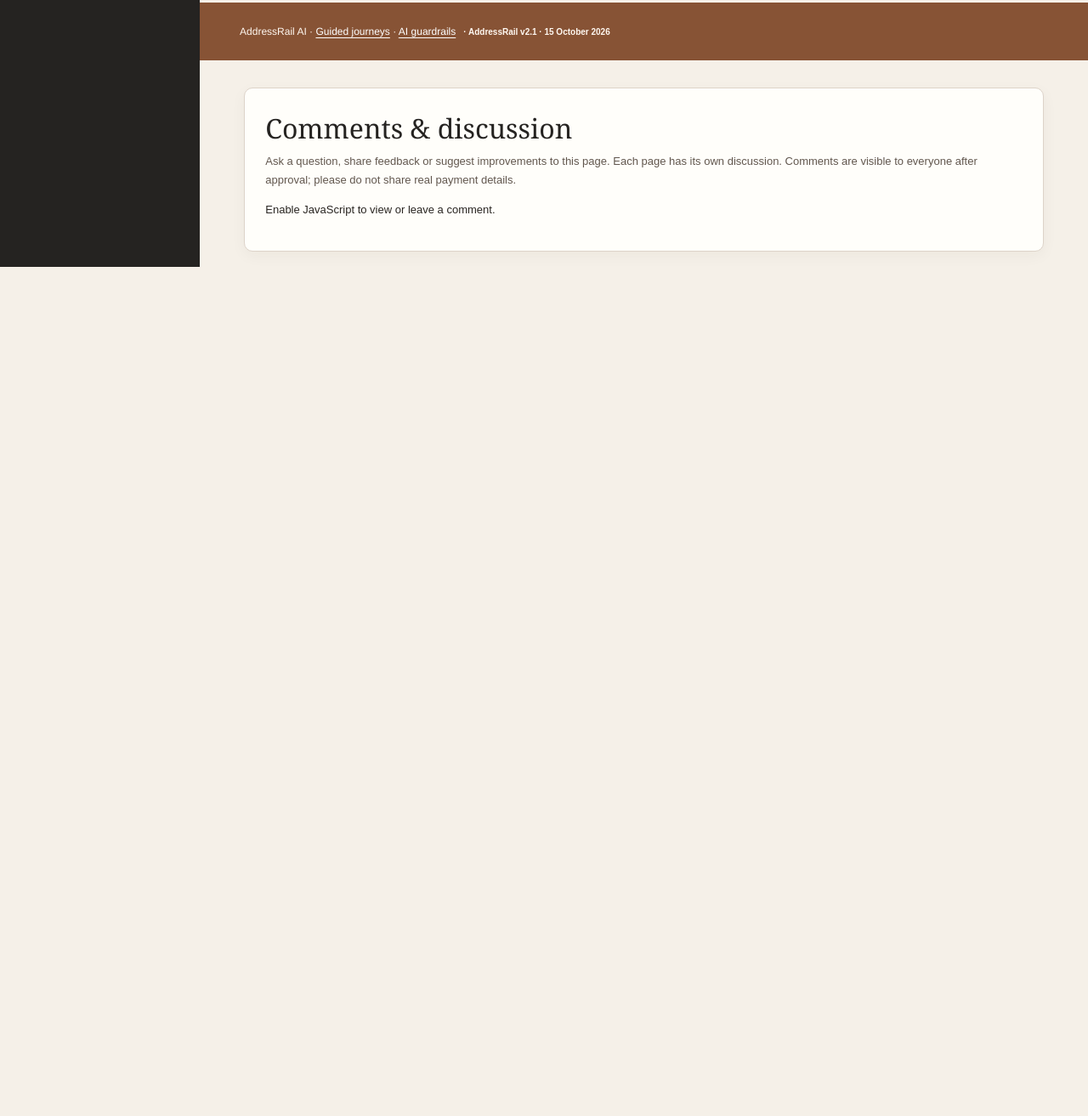
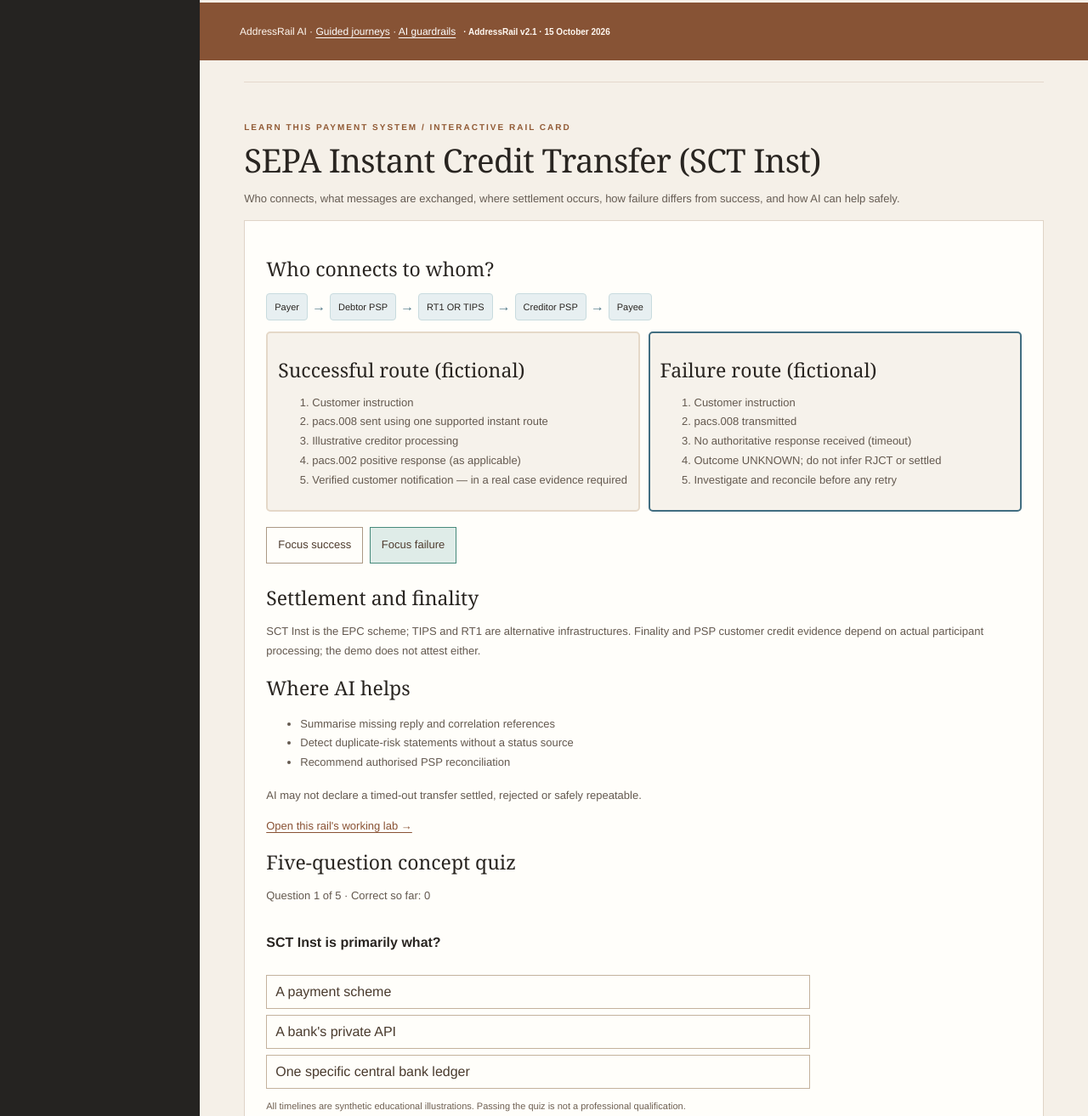
Before and after one commit to DhanapalKulanthaivel23/addressrail-ai, a plain HTML site: page web/studio/sct-inst/index.html in a window 1280 px wide. Shown: the part 2829-4142 px from the top of the page at 85% size. Before the commit the page ends 3143 px from the top, so only its background shows below. Drawn offline with Linux system fonts and the light colour scheme.

Commit message:
Add consistent SCT Inst, SCT and CHAPS rail cards with success/failure comparison and 5-question quizzes

```diff
--- /dev/null
+++ b/web/studio/rail-card-ui.mjs
@@ -0,0 +1,46 @@
+import {getCard,gradeCard} from "./rail-card.mjs";
+const id=document.querySelector("[data-rail-card]")?.dataset.railCard;
+if(id){
+ const card=getCard(id),el=(tag,text)=>{const x=document.createElement(tag);if(text!==undefined)x.textContent=String(text);return x};
+ const root=document.querySelector("[data-rail-card]");
+ const title=root.querySelector(".ar-card-title");title.textContent=card.title;
+ const actors=root.querySelector(".ar-card-actors");actors.replaceChildren();
+ card.actors.forEach((p,i)=>{actors.append(el("span",p));if(i<card.actors.length-1)actors.append(el("b","→"))});
+ const success=root.querySelector(".ar-card-success"),failure=root.querySelector(".ar-card-failure");
+ for(const item of card.messageSuccess)success.append(el("li",item));
+ for(const item of card.messageFailure)failure.append(el("li",item));
+ root.querySelector(".ar-card-settlement").textContent=card.settlement;
+ const ai=root.querySelector(".ar-card-ai");for(const item of card.ai)ai.append(el("li",item));
+ root.querySelector(".ar-card-caution").textContent=card.caution;
+ root.querySelector(".ar-card-lab").href=card.link;
+ const buttons=[...root.querySelectorAll("[data-outcome]")];
+ function focus(which){
+  for(const btn of buttons)btn.setAttribute("aria-pressed",String(btn.dataset.outcome===which));
+  success.closest("article").classList.toggle("ar-emphasis",which==="success");
+  failure.closest("article").classList.toggle("ar-emphasis",which==="failure");
+ }
+ for(const btn of buttons)btn.addEventListener("click",()=>focus(btn.dataset.outcome));
+ focus("failure");
+ const quiz=root.querySelector(".ar-card-quiz");let answered=0,correct=0;
+ const state=root.querySelector(".ar-card-score");
+ function drawQuestion(){
+  quiz.replaceChildren();
+  if(answered>=card.quizzes.length){state.textContent="Quiz complete: "+correct+" of 5 correct. You can retake it.";
+   const reset=el("button","Retake five-question quiz");reset.type="button";
+   reset.addEventListener("click",()=>{answered=0;correct=0;drawQuestion()});quiz.append(reset);return;}
+  const question=card.quizzes[answered];state.textContent="Question "+(answered+1)+" of 5 · Correct so far: "+correct;
+  quiz.append(el("h4",question.question));
+  for(let i=0;i<question.answers.length;i++){
+   const b=el("button",question.answers[i]);b.type="button";
+   b.addEventListener("click",()=>{
+    const result=gradeCard(id,answered,i);if(result.correct)correct++;
+    const response=el("p",(result.correct?"Correct. ":"Not quite. ")+result.explanation);
+    for(const child of quiz.querySelectorAll("button"))child.disabled=true;
+    quiz.append(response);
+    const next=el("button",answered===4?"See score →":"Next question →");
+    next.type="button";next.addEventListener("click",()=>{answered++;drawQuestion()});quiz.append(next);
+   });quiz.append(b);
+  }
+ }
+ drawQuestion();
+}
--- /dev/null
+++ b/web/studio/rail-card.css
@@ -0,0 +1,15 @@
+.ar-rail-learning{margin:25px 0;scroll-margin-top:18px}
+.ar-rail-learning .ar-card-actors{display:flex;flex-wrap:wrap;gap:5px;align-items:center;margin:13px 0}
+.ar-rail-learning .ar-card-actors span{padding:9px;background:#e7eff1;border:1px solid #c8dbde;border-radius:4px;font-size:11px}
+.ar-rail-learning .ar-card-actors b{color:#527a89}
+.ar-card-outcomes{display:grid;grid-template-columns:1fr 1fr;gap:10px}
+.ar-card-outcomes article{padding:12px;background:#f6f2eb;border:2px solid #e5d8c8;border-radius:5px}
+.ar-card-outcomes article.ar-emphasis{border-color:#416e81}
+.ar-card-outcomes ol{font-size:12px;line-height:1.75}
+.ar-rail-learning [data-outcome]{margin:5px 4px 9px 0;padding:9px 13px;cursor:pointer;background:#fffefa;border:1px solid #ac9985;color:#4f3d30}
+.ar-rail-learning [data-outcome][aria-pressed=true]{background:#dfece8;border-color:#478a7b}
+.ar-card-quiz{display:grid;gap:7px;max-width:640px}
+.ar-card-quiz button{padding:10px;background:#fffefa;border:1px solid #c4b29d;text-align:left;cursor:pointer;color:#493a2d}
+.ar-card-quiz button:disabled{cursor:default;opacity:.6}
+.ar-card-score{font-size:12px;color:#59675e}
+@media(max-width:650px){.ar-card-outcomes{grid-template-columns:1fr}}
--- /dev/null
+++ b/web/studio/rail-card.mjs
@@ -0,0 +1,61 @@
+/** Three curated beginner rail cards; fictional timelines, not settlement confirmations. */
+const q=(question,answers,correct,explanation)=>Object.freeze({question,answers,correct,explanation});
+export const RAIL_CARDS=Object.freeze({
+ "sct-inst":{
+  title:"SEPA Instant Credit Transfer (SCT Inst)",
+  actors:["Payer","Debtor PSP","RT1 OR TIPS","Creditor PSP","Payee"],
+  messageSuccess:["Customer instruction","pacs.008 sent using one supported instant route","Illustrative creditor processing","pacs.002 positive response (as applicable)","Verified customer notification — in a real case evidence required"],
+  messageFailure:["Customer instruction","pacs.008 transmitted","No authoritative response received (timeout)","Outcome UNKNOWN; do not infer RJCT or settled","Investigate and reconcile before any retry"],
+  settlement:"SCT Inst is the EPC scheme; TIPS and RT1 are alternative infrastructures. Finality and PSP customer credit evidence depend on actual participant processing; the demo does not attest either.",
+  ai:["Summarise missing reply and correlation references","Detect duplicate-risk statements without a status source","Recommend authorised PSP reconciliation"],
+  caution:"AI may not declare a timed-out transfer settled, rejected or safely repeatable.",
+  link:"../sct-inst/?scenario=timeout",
+  quizzes:[
+   q("SCT Inst is primarily what?",["A payment scheme","A bank's private API","One specific central bank ledger"],0,"The EPC SCT Inst scheme defines common instant euro transfer rules."),
+   q("Which is the accurate routing statement?",["Each payment must use RT1 then TIPS","RT1 and TIPS can be different alternatives","Every transfer uses CHAPS"],1,"A specific transfer uses an eligible route; RT1 and TIPS are not one mandatory chain."),
+   q("A timeout without a confirmed reply means…",["Settled","Rejected","Unknown outcome"],2,"No authoritative response cannot establish success or failure."),
+   q("Which message may convey interbank status?",["pacs.002","MT940 only","pain.008"],0,"pacs.002 can be used for payment processing status under applicable guidelines."),
+   q("What happens before retrying an unknown payment?",["Immediately resend","Reconcile authorised evidence","Trust a generative answer"],1,"Unknown outcomes require reconciliation to avoid duplicate risk.")
+  ]
+ },
+ sct:{
+  title:"SEPA Credit Transfer (SCT)",
+  actors:["Customer","Debtor PSP","Eligible CSM","Creditor PSP","Payee"],
+  messageSuccess:["Customer pain.001 instruction where used","Debtor PSP validates and sends pacs.008","CSM processes the fictional interbank instruction","Creditor PSP processes and posts to payee","PSPs reconcile reports and posting evidence"],
+  messageFailure:["Customer pain.001 where used","pacs.008 to eligible CSM","pacs.002 RJCT-type response (illustrative)","Processing stops; no beneficiary posting asserted","Correct data under PSP control before any resubmission"],
+  settlement:"An EPC scheme is different from its clearing-and-settlement mechanism (CSM). STEP2 is one possible CSM. A return (pacs.004) after processing differs from a pre-processing rejection.",
+  ai:["Explain a deterministic IBAN-format finding","Summarise authentic rejection/return reasons","Identify whether a recall is still pending"],
+  caution:"AI cannot invent PSP approval, recover funds from a recall request or assert final beneficiary posting.",
+  link:"../journeys/?mode=learner&rail=sct&scenario=iban-reject",
+  quizzes:[
+   q("SCT primarily defines…",["An EPC credit transfer scheme","Only a central-bank ledger","A SWIFT tracker"],0,"The EPC SCT scheme provides common SEPA credit-transfer requirements."),
+   q("What is STEP2 in this context?",["A possible CSM","The only EPC scheme","A bank's retail app"],0,"STEP2 is one available mechanism, not the EPC scheme itself."),
+   q("A pacs.002 RJCT generally signals…",["An explicit negative processing outcome","A completed beneficiary credit","A SEPA recall recovery"],0,"Reject and success have different evidence."),
+   q("Which may be used for a subsequent return?",["pacs.004","pacs.008 always","Bacs Standard 18"],0,"pacs.004 is an ISO payment-return message family under applicable conditions."),
+   q("Does a recall request guarantee returned funds?",["Yes","No","Only if an LLM recommends it"],1,"Requests need an affirmative authorised response and reconciliation.")
+  ]
+ },
+ chaps:{
+  title:"CHAPS / Bank of England RTGS",
+  actors:["Customer","Sending participant","BoE RTGS","Receiving participant","Beneficiary"],
+  messageSuccess:["Customer instruction approved by sending bank","CHAPS pacs.008 or pacs.009 as applicable","Illustrative BoE RTGS gross settlement event","Receiving participant processes the credit","Separate beneficiary posting evidence"],
+  messageFailure:["Customer request approved","CHAPS instruction submitted","Liquidity queue / pending RTGS settlement","No settlement confirmation — stop the fictional trace","Participant treasury investigates and manages liquidity"],
+  settlement:"CHAPS is the GBP high-value payment system. The Bank of England RTGS service settles obligations gross. Sending a CHAPS ISO message and crediting a beneficiary are separate from interbank settlement.",
+  ai:["Group liquidity and queue evidence","Explain pacs.008 versus pacs.009 CORE","Summarise missing RTGS settlement proof"],
+  caution:"AI may not release a held payment, claim RTGS finality or bypass participant controls.",
+  link:"../chaps/?scenario=liquidity-hold#case-lab",
+  quizzes:[
+   q("CHAPS interbank settlement occurs in…",["Bacs","Bank of England RTGS","Swift gpi"],1,"BoE RTGS settles CHAPS obligations individually."),
+   q("Which is an interbank FI transfer example?",["pacs.009 CORE","pain.008 mandate","Bacs unpaid report"],0,"pacs.009 CORE can be used for FI-to-FI transfers within the applicable CHAPS usage."),
+   q("A payment held in liquidity queue is…",["Settled","Pending","Beneficiary credited"],1,"Pending cannot be called settled without RTGS evidence."),
+   q("Does submitting pacs.008 itself move RTGS balances?",["No","Always","Only in instant euro"],0,"Messaging and settlement are distinct."),
+   q("Who can confirm actual settlement?",["A scripted LLM replay","Authoritative participant/RTGS records","An unsupported timestamp"],1,"Authoritative RTGS/participant evidence is needed for genuine settlement.")
+  ]
+ }
+});
+export function getCard(id){if(!Object.hasOwn(RAIL_CARDS,id))throw Error("Unsupported learning rail");return RAIL_CARDS[id];}
+export function gradeCard(id,index,answer){
+ const card=getCard(id),quiz=card.quizzes[index];
+ if(!quiz||!Number.isInteger(answer)||answer<0||answer>=quiz.answers.length)throw Error("Invalid answer");
+ return {correct:answer===quiz.correct,explanation:quiz.explanation};
+}
--- a/web/studio/sct-inst/index.html
+++ b/web/studio/sct-inst/index.html
@@ -2,7 +2,7 @@
 <title>SEPA Instant SCT Inst: RT1 / TIPS Timeout & Exception Lab | AddressRail AI</title>
 <meta name="description" content="Free synthetic SCT Inst simulator: compare RT1 and TIPS illustrative routes, lost responses, rejection and duplicate review, message exchange and rules fired.">
 <link rel="canonical" href="https://dhanapalkulanthaivel23.github.io/addressrail-ai/studio/sct-inst/">
-<link rel="stylesheet" href="../studio.css"><link rel="stylesheet" href="../journeys/journeys.css"><link rel="stylesheet" href="../../comments.css?v=20261015-a"><link rel="stylesheet" href="../../site-shell.css?v=20261015-1"></head>
+<link rel="stylesheet" href="../studio.css"><link rel="stylesheet" href="../journeys/journeys.css"><link rel="stylesheet" href="../../comments.css?v=20261015-a"><link rel="stylesheet" href="../../site-shell.css?v=20261015-1"><link rel="stylesheet" href="../rail-card.css"></head>
 <body><a class="skip" href="#main">Skip to lab</a><div class="app"><aside>
 <a class="brand" href="../../">AddressRail <span>AI</span><small>PAYMENTS & AI STUDIO</small></a>
 <a href="../">← Banking Studio</a><a href="../start/">Start here ↗</a>
@@ -34,9 +34,26 @@
 <p class="disclaimer">Not EPC/RT1/TIPS approved or certified; no money movements, network calls, participant validation, measured scheme timing or settlement confirmation.</p>
 <footer>AddressRail AI · <a href="../journeys/">Guided journeys</a> · <a href="../ai-lab/">AI guardrails</a></footer>
 
-<section id="comments" class="ra-comments" data-comments-page="" aria-label="Community comments">
+<section class="section ar-rail-learning" id="rail-learning-card" data-rail-card="sct-inst">
+ <div class="kicker">LEARN THIS PAYMENT SYSTEM / INTERACTIVE RAIL CARD</div>
+ <h2 class="ar-card-title">Rail learning card</h2>
+ <p>Who connects, what messages are exchanged, where settlement occurs, how failure differs from success, and how AI can help safely.</p>
+ <div class="card"><h3>Who connects to whom?</h3><div class="ar-card-actors" aria-label="Conceptual payment participants"></div>
+ <div class="ar-card-outcomes">
+  <article><h3>Successful route (fictional)</h3><ol class="ar-card-success"></ol></article>
+  <article><h3>Failure route (fictional)</h3><ol class="ar-card-failure"></ol></article>
+ </div>
+ <p><button type="button" data-outcome="success" aria-pressed="false">Focus success</button>
+ <button type="button" data-outcome="failure" aria-pressed="true">Focus failure</button></p>
+ <h3>Settlement and finality</h3><p class="ar-card-settlement"></p>
+ <h3>Where AI helps</h3><ul class="ar-card-ai"></ul><p class="ar-card-caution"></p>
+ <p><a class="ar-card-lab" href="#">Open this rail's working lab →</a></p>
+ <h3>Five-question concept quiz</h3><p class="ar-card-score" aria-live="polite"></p>
+ <div class="ar-card-quiz" role="group" aria-label="Rail knowledge quiz"></div>
+ <p class="tiny">All timelines are synthetic educational illustrations. Passing the quiz is not a professional qualification.</p>
+ </div></section><section id="comments" class="ra-comments" data-comments-page="" aria-label="Community comments">
  <h2>Comments &amp; discussion</h2>
  <p class="ra-comments-intro">Ask a question, share feedback or suggest improvements to this page. Each page has its own discussion. Comments are visible to everyone after approval; please do not share real payment details.</p>
  <div class="ra-comments-app"><p>Enable JavaScript to view or leave a comment.</p></div>
 </section>
-</main></div></div><script type="module">import {mountRailWorkbench} from "../rail-workbench.mjs";mountRailWorkbench("sct-inst");</script><script src="../../config.js"></script><script src="../../comments.js?v=20261015-a" defer></script><script src="../../site-shell.js?v=20261015-1" defer></script></body></html>
+</main></div></div><script type="module">import {mountRailWorkbench} from "../rail-workbench.mjs";mountRailWorkbench("sct-inst");</script><script src="../../config.js"></script><script src="../../comments.js?v=20261015-a" defer></script><script src="../../site-shell.js?v=20261015-1" defer></script><script type="module" src="../rail-card-ui.mjs"></script></body></html>
```
Also changed, not shown: web/studio/chaps/index.html (+20 -3 lines), web/studio/sepa-sct/index.html (+20 -3 lines).
